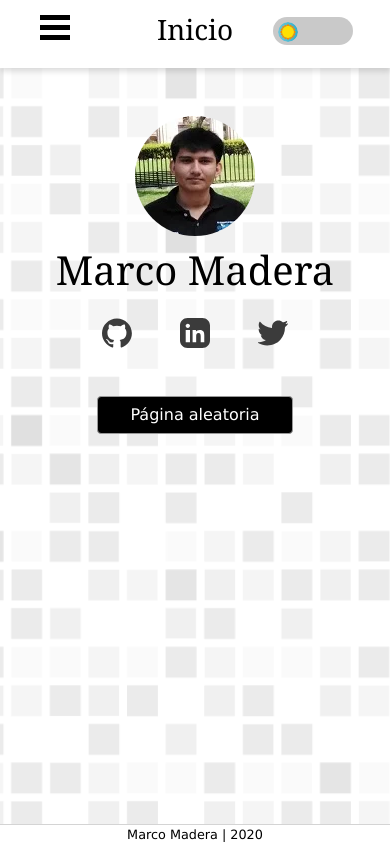
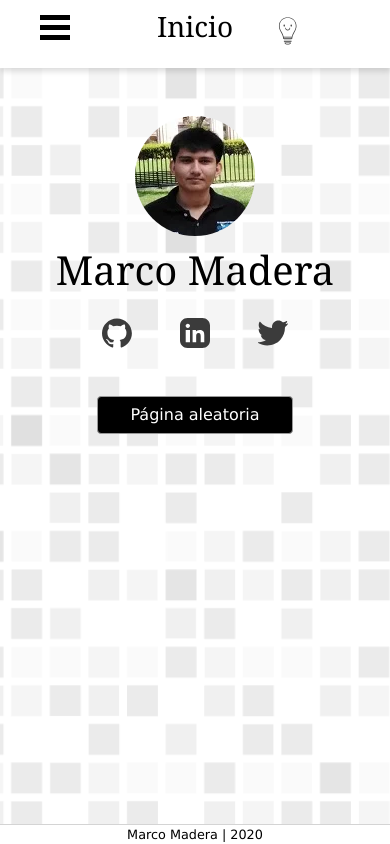
Before and after one commit to MarcoMadera/MarcoMadera.github.io, a React (Create React App) app: page / in a window 390 px wide. Built offline with nearby package versions, Linux system fonts and the light colour scheme.

Commit message:
dark-mode switch icon changed

```diff
--- a/src/components/Navbar.js
+++ b/src/components/Navbar.js
@@ -68,31 +68,11 @@ function Navbar() {
           } else {
             if (theme.darkMode) {
               document.body.classList.add("dark-mode");
-              localStorage.setItem("dark-mode", "true");
             }
           }
         }
       })()}
-      <input
-        type="checkbox"
-        id="switch"
-        defaultChecked={(() => {
-          if (localStorage.getItem("dark-mode") === "false") {
-            return false;
-          } else {
-            if (localStorage.getItem("dark-mode") === "true") {
-              return true;
-            } else {
-              return theme.darkMode;
-            }
-          }
-        })()}
-        onChange={() => {
-          console.log("cambio onchange");
-          dispatch(toggleSwitch());
-        }}
-      />
-      <label className={`Navbar__navLink__switch`} htmlFor="switch"></label>
+
       <div className="container-fluid">
         <div id="sidebar" ref={ref}>
           <div className="toggleBtn" onClick={handleClick}>
@@ -101,6 +81,7 @@ function Navbar() {
             <span></span>
           </div>
           <ul className="Navbar__navLink">
+            <li></li>
             <li>
               <Link to="/">
                 <span className={`font-weight-ligh ${activeTab.homeTab}`}>
@@ -129,6 +110,30 @@ function Navbar() {
                 </span>
               </Link>
             </li>
+            <li>
+              <input
+                type="checkbox"
+                id="switch"
+                defaultChecked={(() => {
+                  if (localStorage.getItem("dark-mode") === "false") {
+                    return false;
+                  } else {
+                    if (localStorage.getItem("dark-mode") === "true") {
+                      return true;
+                    } else {
+                      return theme.darkMode;
+                    }
+                  }
+                })()}
+                onChange={() => {
+                  dispatch(toggleSwitch());
+                }}
+              />
+              <label
+                className={`Navbar__navLink__switch`}
+                htmlFor="switch"
+              ></label>
+            </li>
           </ul>
         </div>
       </div>
--- a/src/components/styles/BlogGridView.css
+++ b/src/components/styles/BlogGridView.css
@@ -1,6 +1,6 @@
 .BlogGridView{
   box-shadow: 0 2px 4px 0 rgba(0, 0, 0, 0.23);
-  border-radius: 5px;
+  border-radius: 6px;
   background-color: var(--blog-card-background);
   transition: background-color var(--switch-transition);
 }
@@ -9,6 +9,7 @@
   width: 100%;
   height: 200px;
   object-fit: cover;
+  border-radius: 6px 6px 0 0;
 }
 
 .BlogGridView__header__content{
--- a/src/components/styles/Navbar.css
+++ b/src/components/styles/Navbar.css
@@ -41,20 +41,20 @@
 .Navbar__navLink__switch{
   position: absolute;
   top: 1.8vh;
-  left: 70%;
+  /* left: 70%; */
   vertical-align: middle;
   align-content: center;
   cursor: pointer;
   margin: 0;
-  width: 5rem;
-  height: 1.3em;
-  border-radius: 50px;
-  background: var(--switch-background);
-  padding: 5px;
+  width: 30px;
+  height: 30px;
+  background: var(--switch-icon);
+  background-repeat: no-repeat;
+  /* padding: 5px; */
   user-select: none;
 }
 
-.Navbar__navLink__switch::before{
+/* .Navbar__navLink__switch::before{
   content: "";
   display: block;
   width: 20px;
@@ -66,7 +66,7 @@
   transform: translate(-50px);
   transition: var(--switch-transition);
   will-change: auto;
-}
+} */
 
 #switch{
   display: none;
@@ -86,6 +86,13 @@
     display: block;
     position: absolute;
     width: 100vw;
+    top: 10px;
+  }
+
+  .Navbar__navLink__switch{
+    display: inline-block;
+    position: fixed;
+    left: 0px;
   }
 
   #sidebar ul a{
```
Also changed, not shown: src/global.css (+3 -3 lines).
